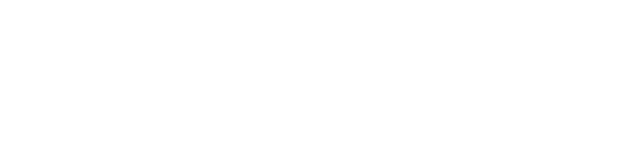
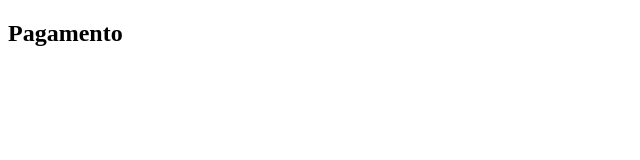
Before and after one commit to joaofrancisco2/folha-de-pagamento, a plain HTML site: page Joao.html in a window 1280 px wide. Shown: the whole page, without its empty margins (0-640 px from the left). Drawn offline with Linux system fonts and the light colour scheme.

Commit message:
subindo arquivo para github

```diff
--- a/paginaTest.html
+++ b/Joao.html
@@ -3,9 +3,9 @@
 <head>
     <meta charset="UTF-8">
     <meta name="viewport" content="width=device-width, initial-scale=1.0">
-    <title>Document</title>
+    <title>folha</title>
 </head>
 <body>
-    <title>Teste GIT HUB</title>
+    <h2>Pagamento</h2>
 </body>
 </html>
```
